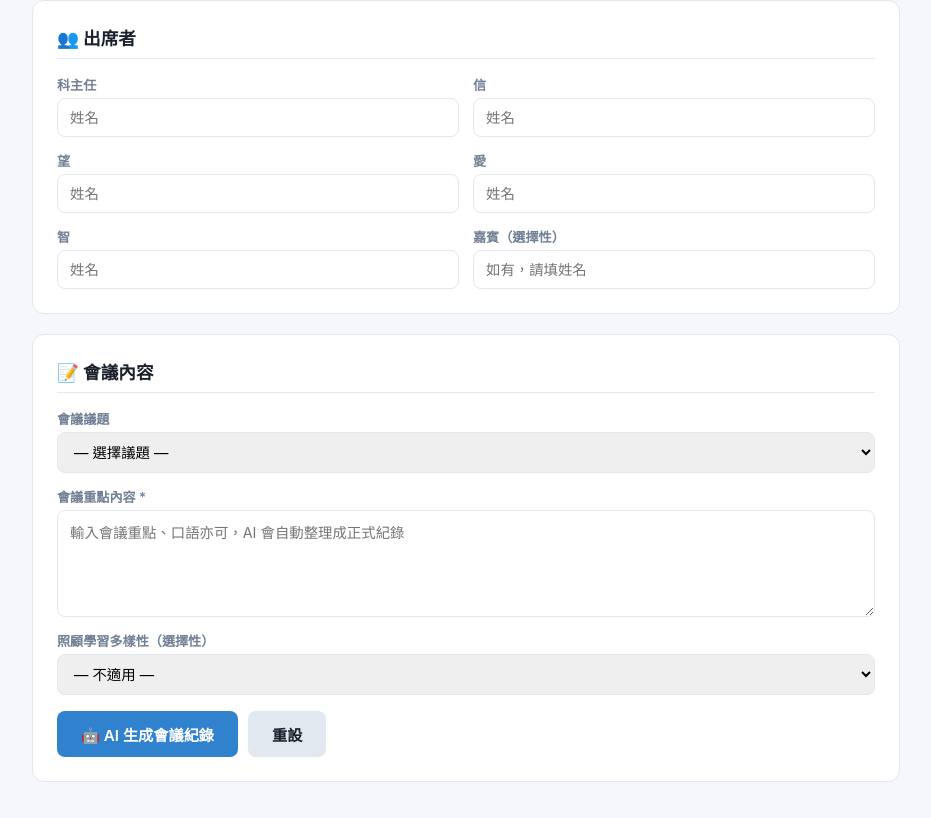
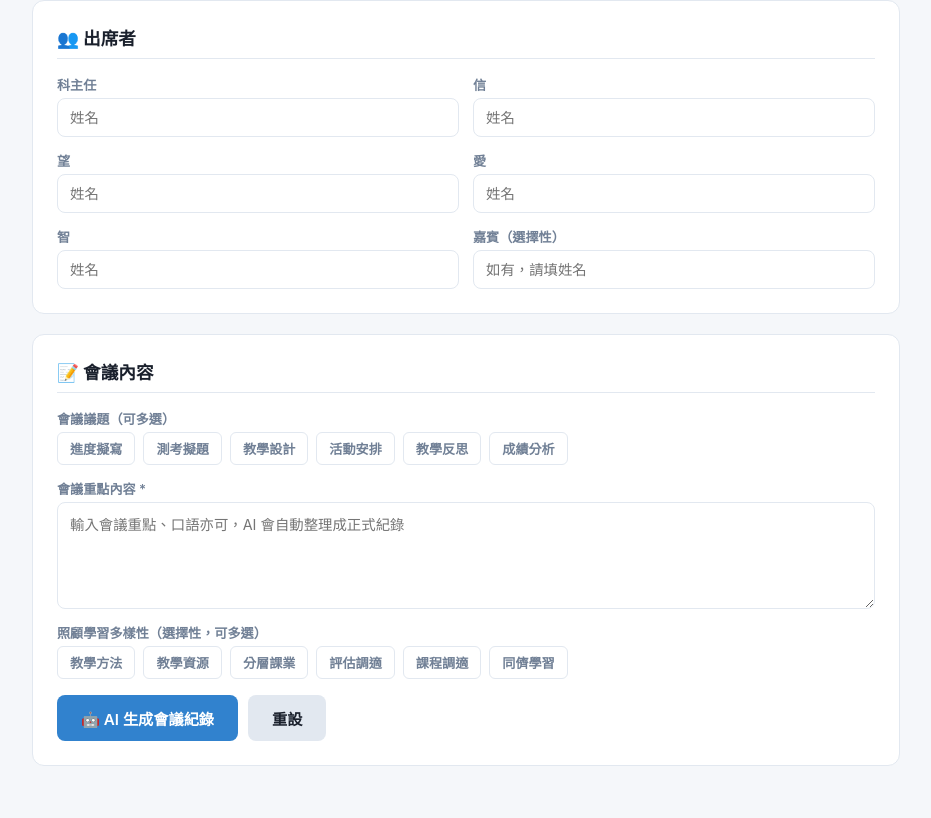
Before and after one commit to fcy-pixel/meeting-record-vercel, a Next.js app: page / in a window 1280 px wide. Shown: the part 518-1336 px from the top of the page, without its empty margins (174-1105 px from the left). Built offline with nearby package versions, Linux system fonts and the light colour scheme.

Commit message:
Multi-select for focus and diversity

```diff
--- a/app/api/generate/route.ts
+++ b/app/api/generate/route.ts
@@ -49,9 +49,9 @@ export async function POST(req: NextRequest) {
 地點：${location || ""}
 記錄者：${recorder || ""}
 出席者：${attendees}
-會議議題：${focus || ""}
+會議議題：${Array.isArray(focus) ? focus.join("、") : focus || ""}
 會議重點內容：${content || ""}
-${diversity ? `照顧學習多樣性：${diversity}` : ""}
+${(Array.isArray(diversity) ? diversity.length > 0 : diversity) ? `照顧學習多樣性：${Array.isArray(diversity) ? diversity.join("、") : diversity}` : ""}
 
 請生成完整的會議紀錄。`;
 
--- a/app/globals.css
+++ b/app/globals.css
@@ -198,3 +198,34 @@ body {
   .form-grid { grid-template-columns: 1fr; }
   .page-header h1 { font-size: 1.1rem; }
 }
+
+/* Checkbox group */
+.checkbox-group {
+  display: flex;
+  flex-wrap: wrap;
+  gap: 8px;
+}
+
+.checkbox-label {
+  display: flex;
+  align-items: center;
+  gap: 6px;
+  padding: 6px 12px;
+  border: 1px solid var(--border);
+  border-radius: 6px;
+  font-size: 0.88rem;
+  font-weight: normal;
+  cursor: pointer;
+  transition: all 0.2s;
+  user-select: none;
+}
+
+.checkbox-label:has(input:checked) {
+  background: var(--accent);
+  color: white;
+  border-color: var(--accent);
+}
+
+.checkbox-label input[type="checkbox"] {
+  display: none;
+}
--- a/app/page.tsx
+++ b/app/page.tsx
@@ -30,9 +30,9 @@ export default function Home() {
     att_love: "",
     att_wisdom: "",
     att_guest: "",
-    focus: "",
+    focus: [] as string[],
     content: "",
-    diversity: "",
+    diversity: [] as string[],
   });
 
   const [result, setResult] = useState("");
@@ -42,6 +42,13 @@ export default function Home() {
 
   function update(key: string, value: string) {
     setForm((prev) => ({ ...prev, [key]: value }));
+  }
+
+  function toggleMulti(key: "focus" | "diversity", value: string) {
+    setForm((prev) => {
+      const arr = prev[key] as string[];
+      return { ...prev, [key]: arr.includes(value) ? arr.filter((v) => v !== value) : [...arr, value] };
+    });
   }
 
   async function handleGenerate() {
@@ -112,7 +119,7 @@ export default function Home() {
       year: "2025-2026", term: "下學期", subject: "", grade: "",
       week_date: "", time: "3:15", location: "教員室", recorder: "",
       att_head: "", att_faith: "", att_hope: "", att_love: "",
-      att_wisdom: "", att_guest: "", focus: "", content: "", diversity: "",
+      att_wisdom: "", att_guest: "", focus: [], content: "", diversity: [],
     });
     setResult("");
   }
@@ -216,11 +223,15 @@ export default function Home() {
         <h2>📝 會議內容</h2>
         <div className="form-grid">
           <div className="form-group full">
-            <label>會議議題</label>
-            <select value={form.focus} onChange={(e) => update("focus", e.target.value)}>
-              <option value="">— 選擇議題 —</option>
-              {FOCUS_OPTIONS.map((o) => <option key={o} value={o}>{o}</option>)}
-            </select>
+            <label>會議議題（可多選）</label>
+            <div className="checkbox-group">
+              {FOCUS_OPTIONS.map((o) => (
+                <label key={o} className="checkbox-label">
+                  <input type="checkbox" checked={form.focus.includes(o)} onChange={() => toggleMulti("focus", o)} />
+                  {o}
+                </label>
+              ))}
+            </div>
           </div>
           <div className="form-group full">
             <label>會議重點內容 *</label>
@@ -232,11 +243,15 @@ export default function Home() {
             />
           </div>
           <div className="form-group full">
-            <label>照顧學習多樣性（選擇性）</label>
-            <select value={form.diversity} onChange={(e) => update("diversity", e.target.value)}>
-              <option value="">— 不適用 —</option>
-              {DIVERSITY_OPTIONS.map((o) => <option key={o} value={o}>{o}</option>)}
-            </select>
+            <label>照顧學習多樣性（選擇性，可多選）</label>
+            <div className="checkbox-group">
+              {DIVERSITY_OPTIONS.map((o) => (
+                <label key={o} className="checkbox-label">
+                  <input type="checkbox" checked={form.diversity.includes(o)} onChange={() => toggleMulti("diversity", o)} />
+                  {o}
+                </label>
+              ))}
+            </div>
           </div>
         </div>
 
```
